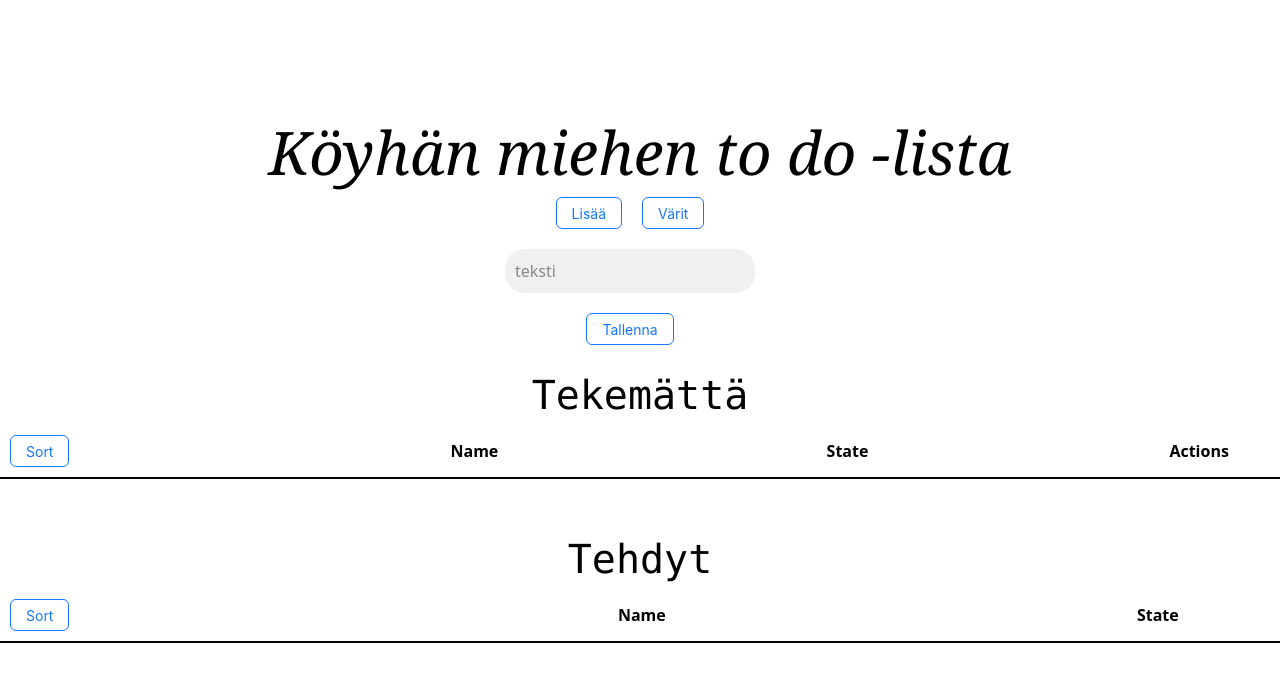
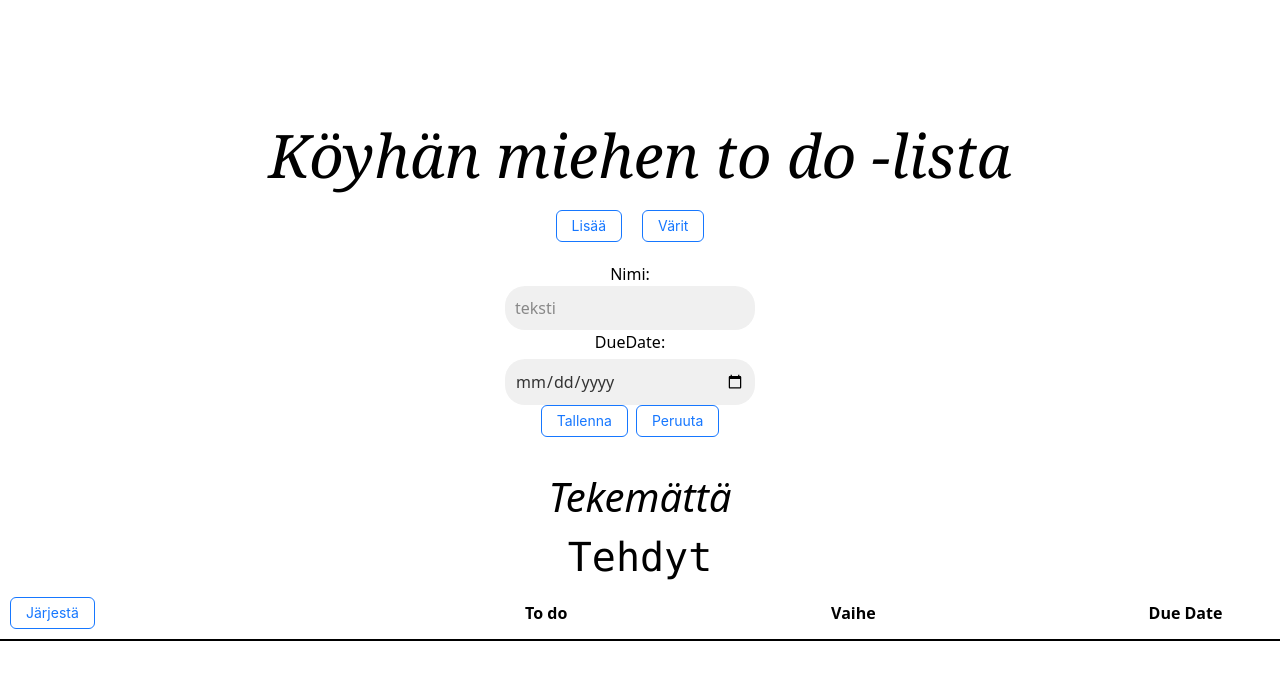
Before and after one commit to Ansaleve/Todo-list, a React (Create React App) app: page / in a window 1280 px wide. Both pictures are taken after a click on the button "Lisää". Shown: the top 682 px of the page. Built offline with nearby package versions, Linux system fonts and the light colour scheme.

Commit message:
Adding some components

```diff
--- a/package.json
+++ b/package.json
@@ -3,12 +3,17 @@
   "version": "0.1.0",
   "private": true,
   "dependencies": {
+    "@mui/icons-material": "^5.14.0",
     "@testing-library/jest-dom": "^5.16.5",
     "@testing-library/react": "^13.4.0",
     "@testing-library/user-event": "^13.5.0",
     "antd": "^5.6.2",
+    "moment": "^2.29.4",
+    "moment-timezone": "^0.5.43",
     "react": "^18.2.0",
     "react-dom": "^18.2.0",
+    "react-modal": "^3.16.1",
+    "react-moment": "^1.1.3",
     "react-scripts": "^5.0.1",
     "uuid": "^9.0.0",
     "web-vitals": "^2.1.4"
--- a/src/App.js
+++ b/src/App.js
@@ -1,40 +1,48 @@
 import './App.css';
 import { Button, Space } from 'antd';
 import { useState } from "react";
-import { v4 as uuidv4 } from 'uuid';
+
+import AddNewItem from './components/addNewItem';
+import ChangeColors from './components/changeColors';
+import DoneTable from './components/doneTable';
 
 export default function App() {
   const [showInfo, setShowInfo] = useState(false);
-  const [lisääButton, setLisääButton] = useState(0)
-  const [väriButton, setVäriButton] = useState(0)
-  const [inputtext, setInputText] = useState("");
-  const [showMuokkaus, setMuokkaus] = useState(false);
+  const [addButton, setAddButton] = useState(0)
+  const [colorButton, setColorButton] = useState(0)
+  const [inputText, setInputText] = useState("");
+  const [showEdit, setShowEdit] = useState(false);
+  const [showDateEdit, setShowDateEdit] = useState(false)
   const [Data, setData] = useState([]);
-  const [Tehty, setTehty] = useState([]);
+  const [Done, setDone] = useState([]);
   const [vari, setVari] = useState(false);
   const [edit, setEdit] = useState([]);
+  const [dateEdit, setDateEdit] = useState('')
   const [backUp, setBackUp] = useState([]);
-  const [tehtyBackUp, setTehtyBackUp] = useState([]);
+  const [doneBackUp, setDoneBackUp] = useState([]);
   const [sortButton, setSortButton] = useState(false)
-  const [tehdytSortButton, setTehdytSortButton] = useState(false)
+  const [doneSortButton, setDoneSortButton] = useState(false)
+  const [inputDue, setInputDue] = useState('')
 
   const [taustaBg, setTaustaBg] = useState('')
   const [taulukkoBg, setTaulukkoBg] = useState('')
   const [selectBg, setTaustanBg] = useState('#FFFFFF')
   const [selectTaulukkoBg, setTaulukonBg] = useState('#FFFFFF')
 
-  const handleSave = () => {
+
+
+  const handleSave = (newItem) => {
+    setData([...Data, newItem]);
+    setBackUp([...Data, newItem]);
+  };
+
+  const infoCancel = () => {
     setShowInfo(false);
-    if (inputtext !== "") {
-      setData([...Data, { Id: uuidv4(), Name: inputtext, State: "Tekemättä" }]);
-      setBackUp([...Data, { Id: uuidv4(), Name: inputtext, State: "Tekemättä" }]);
-      setInputText('')
-      setLisääButton(0);
-    }
-    else {
-      setLisääButton(0)
-    }
-  };
+    setInputText('')
+    setAddButton(0)
+  }
+
+
   const handleSort = () => {
     const sorted = [...Data].sort((a, b) => {
       const name1 = a.Name.toLowerCase();
@@ -51,54 +59,81 @@ export default function App() {
     setData(sorted);
   };
 
-const handleinfo = () => {
-  if (lisääButton === 0) {
+const handleNewItem = () => {
+  if (addButton === 0) {
     setShowInfo(true);
     setVari(false);
-    setLisääButton(1);
-    setVäriButton(0);
+    setAddButton(1);
+    setColorButton(0);
   }
-  if (lisääButton === 1) {
+  if (addButton === 1) {
     setShowInfo(false);
-    setLisääButton(0);
+    setAddButton(0);
   }
 };
 
 
   const handlevari = () => {
-    if (väriButton === 0) {
+    if (colorButton === 0) {
       setVari(true);
-      setVäriButton(1);
-      setLisääButton(0);
+      setShowInfo(false);
+      setColorButton(1);
+      setAddButton(0);
     }
-    if (väriButton === 1) {
+    if (colorButton === 1) {
       setVari(false)
-      setVäriButton(0)
+      setColorButton(0)
     }
   };
 
 
   const handleBox = (todo) => {
-    const updatedTehty = [...Tehty, { ...todo, State: 'Tehty' }];
+    const updatedDone = [...Done, { ...todo, State: 'Tehty' }];
     const updatedData = Data.filter((siirrettävä) => siirrettävä.Id !== todo.Id);
-    setTehty(updatedTehty);
+    setDone(updatedDone);
     setData(updatedData);
     setBackUp(updatedData);
-    setTehtyBackUp(updatedTehty);
+    setDoneBackUp(updatedDone);
   };
 
 
-  const handlemuokkaus = (todo) => {
-    setMuokkaus(true);
-    setInputText(todo.Name);
-    setEdit(todo);
+  const handlemuokkaus = (Name, Id) => {
+    setShowEdit(true);
+    setInputText(Name);
+    setEdit({Id})
+  };
+
+  const handleDateMuokkaus = (Due, Id) => {
+    setShowDateEdit(true);
+    setInputDue(Due);
+    setDateEdit({ Id });
+  };
+
+  const handleDateMuokkausTallennus = () => {
+    setShowDateEdit(false);
+    const updateDateData = Data.map((dateMuokkaus) => {
+      if (dateMuokkaus.Id === dateEdit.Id) {
+        return { ...dateMuokkaus, Due: inputDue };
+      }
+      return dateMuokkaus;
+    });
+
+    const updatedDueDate = new Date(inputDue);
+    const thisDate = new Date();
+
+    if (updatedDueDate < thisDate) {
+      alert('Virheellinen päivämäärä');
+    } else {
+      setData(updateDateData);
+      setBackUp(updateDateData);
+    }
   };
 
   const handlemuokkaustallennus = () => {
-    setMuokkaus(false);
+    setShowEdit(false);
     const updatedData = Data.map((muokkaus) => {
       if (muokkaus.Id === edit.Id) {
-        return { ...muokkaus, Name: inputtext };
+        return { ...muokkaus, Name: inputText };
       }
       return muokkaus;
     });
@@ -107,15 +142,15 @@ const handleinfo = () => {
   };
 
 
-  const handleDelete = (todo) => {
-    const updatedData = Data.filter((poistettava) => poistettava.Id !== todo.Id);
-    const updatedBackUp = backUp.filter((poistettava) => poistettava.Id !== todo.Id);
+  const handleDelete = (Id) => {
+    const updatedData = Data.filter((poistettava) => poistettava.Id !== Id);
+    const updatedBackUp = backUp.filter((poistettava) => poistettava.Id !== Id);
     setData(updatedData);
     setBackUp(updatedBackUp);
   };
 
-  const handletehtysort = () => {
-    const tehtysorted = [...Tehty].sort((a, b) => {
+  const handleDonesort = () => {
+    const Donesorted = [...Done].sort((a, b) => {
     const aname = a.Name.toLowerCase();
     const bname = b.Name.toLowerCase();
     if (aname < bname) {
@@ -126,16 +161,16 @@ const handleinfo = () => {
     }
     return 0;
     });
-    setTehty(tehtysorted)
+    setDone(Donesorted)
   };
 
   const handleDefault = () => {
     setData(backUp);
   }
   const handleDefaultTehdyt = () => {
-    setTehty(tehtyBackUp);
+    setDone(doneBackUp);
   }
-  const handlebutton = () => {
+  const handleButton = () => {
     if (sortButton === false) {
       handleSort();
       setSortButton(true);
@@ -146,14 +181,15 @@ const handleinfo = () => {
     }
   }
 
+
   const handleTehdytButton = () => {
-    if (tehdytSortButton === false) {
-      handletehtysort();
-      setTehdytSortButton(true);
+    if (doneSortButton === false) {
+      handleDonesort();
+      setDoneSortButton(true);
     }
     else {
       handleDefaultTehdyt();
-      setTehdytSortButton(false);
+      setDoneSortButton(false);
     }
   }
 
@@ -161,14 +197,13 @@ const handleinfo = () => {
     setTaustanBg(taustaBg);
     setTaulukonBg(taulukkoBg);
     setVari(false);
-    setVäriButton(0);
-  }
+    setColorButton(0);
+  };
 
   const handleVariPeruutus = () => {
     setVari(false);
-    setVäriButton(0);
-  }
-
+    setColorButton(0);
+  };
 
 
   document.title = "To-do list";
@@ -180,11 +215,11 @@ const handleinfo = () => {
     </head>
     <body style={{ backgroundColor: selectBg }}>
     <div className='app-container'>
-      <h1 class='text-[60px] italic font-serif'>Köyhän miehen to do -lista</h1>
+      <h1 class='text-[60px] italic font-serif mb-[10px]'>Köyhän miehen to do -lista</h1>
       <div className="color-input-container">
         <div>
           <Space className="site-button-ghost-wrapper" wrap>
-          <Button type='primary' ghost onClick={handleinfo}>Lisää</Button>
+          <Button type='primary' ghost onClick={handleNewItem}>Lisää</Button>
           </Space>
         </div>
         <div>
@@ -193,109 +228,76 @@ const handleinfo = () => {
           </Space>
         </div>
       </div>
-      {vari && (
-        <div className="color-input-container">
-          <div>
-            <h3 class='my-2'>Taustanväri</h3>
-            <input
-              className="cool-color-input"
-              type="color"
-              value={selectBg}
-              onChange={(e) => {
-                setTaustaBg(e.target.value)
-              }}
-            />
-          </div>
-          <div>
-            <h3 class='my-2'>Taulukonväri</h3>
-            <input
-              className="cool-color-input"
-              type="color"
-              value={selectTaulukkoBg}
-              onChange={(e) => {
-                setTaulukkoBg(e.target.value)
-              }}
-            />
-          </div>
-            <Space className="site-button-ghost-wrapper" wrap>
-            <Button type='primary' ghost onClick={handlevaritallenus}>Tallenna</Button>
-            <Button type='primary' ghost onClick={handleVariPeruutus}>Peruuta</Button>
-            </Space>
-        </div>
-      )}
-      {showInfo && (
-        <div className='color-input-container'>
-          <div className='cool-input'>
-            <input
-              type="text"
-              placeholder="teksti"
-              onChange={(e) => setInputText(e.target.value)}
-            />
-            <Space className="site-button-ghost-wrapper" wrap>
-            <Button type='primary' ghost onClick={handleSave} className='tallenna-button'>Tallenna</Button>
-            </Space>
-          </div>
-        </div>
-      )}
-      <h2 class='text-[40px] font-mono'>Tekemättä</h2>
-      <table className='table' style={{ backgroundColor: selectTaulukkoBg }}>
-        <thead>
-          <tr>
-            <th><Button type='primary' ghost onClick={handlebutton}>Sort</Button></th>
-            <th>Name</th>
-            <th>State</th>
-            <th>Actions</th>
-          </tr>
-        </thead>
-        <tbody>
-          {Data.map((todo) => {
-            return (
-              <tr key={todo.Id}>
-                <td>
-                  <input
-                    type='checkbox'
-                    defaultChecked={false}
-                    onChange={() => handleBox(todo)}
-                  />
-                </td>
-                <td>{todo.Name}</td>
-                <td>{todo.State}</td>
-                <td >
-                  <Button type='primary' ghost onClick={() => handlemuokkaus(todo)}>Muokkaa</Button>
-                  <Button type='primary' ghost onClick={()=> handleDelete(todo)}>Poista</Button>
-                </td>
-              </tr>
-            );
-          })}
-        </tbody>
-      </table>
-      {showMuokkaus && (
+    <ChangeColors
+      vari={vari}
+      setVari={setVari}
+      setTaulukkoBg={setTaulukkoBg}
+      taulukkoBg={taulukkoBg}
+      setTaustanBg={setTaustanBg}
+      handleVariTallenus={handlevaritallenus}
+      handleVariPeruutus={handleVariPeruutus}
+    />
+    <AddNewItem
+      showInfo={showInfo}
+      setShowInfo={setShowInfo}
+      addButton={addButton}
+      infoCancel={infoCancel}
+      onAddItem={handleSave}
+      setAddButton={setAddButton}
+    />
+      <h2 class='text-[40px] font-seriff italic mt-[10px]'>Tekemättä</h2>
+      <DoneTable
+        Data={Data}
+        selectTaulukkoBg={selectTaulukkoBg}
+        handleButton={handleButton}
+        handleBox={handleBox}
+        handleDateMuokkaus={handleDateMuokkaus}
+        handleDelete={handleDelete}
+        handlemuokkaus={handlemuokkaus}
+      />
+
+      {showEdit && (
         <div className='cool-input'>
           <input
             type="text"
             placeholder="Muokkaus"
-            value={inputtext}
+            value={inputText}
             onChange={(event) => setInputText(event.target.value)}
           />
           <Button type='primary' ghost onClick={handlemuokkaustallennus}>Tallenna</Button>
+          <Button type='primary' ghost onClick={()=>setEdit(false)}>Peruuta</Button>
+        </div>
+      )}
+      {showDateEdit && (
+        <div className='cool-input'>
+          <input
+            class='mb-[5px]'
+            type='date'
+            value={inputDue}
+            onChange={(e) => setInputDue(e.target.value)}
+          />
+          <Button type='primary' ghost onClick={handleDateMuokkausTallennus}>Tallenna</Button>
+          <button>Peruuta</button>
         </div>
       )}
       <h2 class='text-[40px] font-mono'>Tehdyt</h2>
       <table className='table' style={{ backgroundColor: selectTaulukkoBg }}>
         <thead>
           <tr>
-            <th><Button type='primary' ghost onClick={handleTehdytButton}>Sort</Button></th>
-            <th>Name</th>
-            <th>State</th>
+            <th><Button type='primary' ghost onClick={handleTehdytButton}>Järjestä</Button></th>
+            <th>To do</th>
+            <th>Vaihe</th>
+            <th>Due Date</th>
           </tr>
         </thead>
         <tbody>
-          {Tehty.map((valmis) => {
+          {Done.map((valmis) => {
             return (
               <tr key={valmis.Id}>
                 <td></td>
                 <td class='font-mono line-through'>{valmis.Name}</td>
                 <td>{valmis.State}</td>
+                <td>{valmis.Due}</td>
               </tr>
             );
           })}
@@ -305,4 +307,4 @@ const handleinfo = () => {
   </body>
   </html>
   );
-};
+}
--- /dev/null
+++ b/src/components/addNewItem.js
@@ -0,0 +1,50 @@
+import React, { useState } from "react";
+import { v4 as uuidv4 } from 'uuid';
+import { Button, Space } from 'antd';
+
+const AddNewItem = ({ showInfo, setShowInfo, addButton, handleSave, infoCancel, onAddItem, setAddButton }) => {
+  const [inputText, setInputText] = useState("");
+  const [inputDue, setInputDue] = useState("");
+
+  const handleSaveClick = () => {
+    if (inputText !== '' && inputDue !== '') {
+      onAddItem({ Id: uuidv4(), Name: inputText, State: "Tekemättä", Due: inputDue });
+      setShowInfo(false);
+      setInputText('');
+      setAddButton(0)
+    } else if (inputText === '') {
+      alert('Kirjoita To do:lle nimi!');
+      setAddButton(1)
+    } else {
+      alert('Kerro To do:n DueDate!')
+      setAddButton(1)
+    }
+  };
+
+  return showInfo ? (
+    <div className="color-input-container">
+      <div className="cool-input">
+        <label>Nimi:</label>
+        <input
+          type="text"
+          placeholder="teksti"
+          value={inputText}
+          onChange={(e) => setInputText(e.target.value)}
+        />
+        <label>DueDate: </label>
+        <input
+          className="mt-[5px]"
+          type="date"
+          value={inputDue}
+          onChange={(e) => setInputDue(e.target.value)}
+        />
+        <Space>
+        <Button type='primary' ghost onClick={handleSaveClick}>Tallenna</Button>
+        <Button type="primary" ghost onClick={infoCancel}>Peruuta</Button>
+        </Space>
+      </div>
+    </div>
+  ) : null;
+};
+
+export default AddNewItem;
--- /dev/null
+++ b/src/components/changeColors.js
@@ -0,0 +1,52 @@
+import React, { useState } from "react";
+import { Button, Space } from 'antd';
+
+const ChangeColors = ({ vari, setVari, setTaulukonBg, setTaustanBg, handleVariTallenus, handleVariPeruutus }) => {
+  const [taustaBg, setTaustaBg] = useState('');
+  const [taulukkoBg, setTaulukkoBg] = useState('');
+
+  const handleVariPeruutusClick = () => {
+    setVari(false);
+    handleVariPeruutus();
+  };
+
+  const handleVariTallenusClick = () => {
+    setTaustanBg(taustaBg);
+    setTaulukonBg(taulukkoBg);
+    setVari(false);
+    handleVariTallenus();
+  };
+
+  return vari ? (
+    <div className="color-input-container">
+      <div>
+        <h3 className='my-2'>Taustanväri</h3>
+        <input
+          className="cool-color-input"
+          type="color"
+          value={taustaBg}
+          onChange={(e) => {
+            setTaustaBg(e.target.value);
+          }}
+        />
+      </div>
+      <div>
+        <h3 className='my-2'>Taulukonväri</h3>
+        <input
+          className="cool-color-input"
+          type="color"
+          value={taulukkoBg}
+          onChange={(e) => {
+            setTaulukkoBg(e.target.value);
+          }}
+        />
+      </div>
+      <Space className="site-button-ghost-wrapper" wrap>
+        <Button type='primary' ghost onClick={handleVariTallenusClick}>Tallenna</Button>
+        <Button type='primary' ghost onClick={handleVariPeruutusClick}>Peruuta</Button>
+      </Space>
+    </div>
+  ) : null;
+}
+
+export default ChangeColors;
--- /dev/null
+++ b/src/components/doneTable.js
@@ -0,0 +1,63 @@
+import { Button, Space } from 'antd';
+
+const DoneTable = ({ Data, selectTaulukkoBg, handleButton, handleBox, handlemuokkaus, handleDateMuokkaus, handleDelete }) => {
+
+    const handleDeleteClick = () => {
+        handleDelete();
+    }
+    const handlemuokkausClick = () => {
+        handlemuokkaus();
+    }
+    const handleDateMuokkausClick = () => {
+        handleDateMuokkaus()
+    }
+
+  return Data.length > 0 ? (
+    <table className='table' style={{ backgroundColor: selectTaulukkoBg }}>
+      <thead>
+        <tr>
+          <th>
+            <Button type='primary' ghost onClick={handleButton}>
+              Järjestä
+            </Button>
+          </th>
+          <th>To do</th>
+          <th>Vaihe</th>
+          <th>Due Date</th>
+          <th>Toiminnot</th>
+        </tr>
+      </thead>
+      <tbody>
+        {Data.map((todo) => {
+          return (
+            <tr key={todo.Id}>
+              <td>
+                <Button type='primary' ghost onClick={() => handleBox(todo)}>
+                  Merkitse valmiiksi
+                </Button>
+              </td>
+              <td>{todo.Name}</td>
+              <td>{todo.State}</td>
+              <td>{todo.Due}</td>
+              <td>
+                <Space>
+                  <Button type='primary' ghost onClick={() => handlemuokkausClick(todo.Name, todo.Id)}>
+                    Muokkaa nimeä
+                  </Button>
+                  <Button type='primary' ghost onClick={() => handleDateMuokkausClick(todo.Due, todo.Id)}>
+                    Muokkaa Due Date
+                  </Button>
+                  <Button type='primary' ghost onClick={() => handleDeleteClick(todo.Id)}>
+                    Poista
+                  </Button>
+                </Space>
+              </td>
+            </tr>
+          );
+        })}
+      </tbody>
+    </table>
+  ) : null;
+};
+
+export default DoneTable;
```
Also changed, not shown: 1 other file (tests, documents, lock files or other folders).
